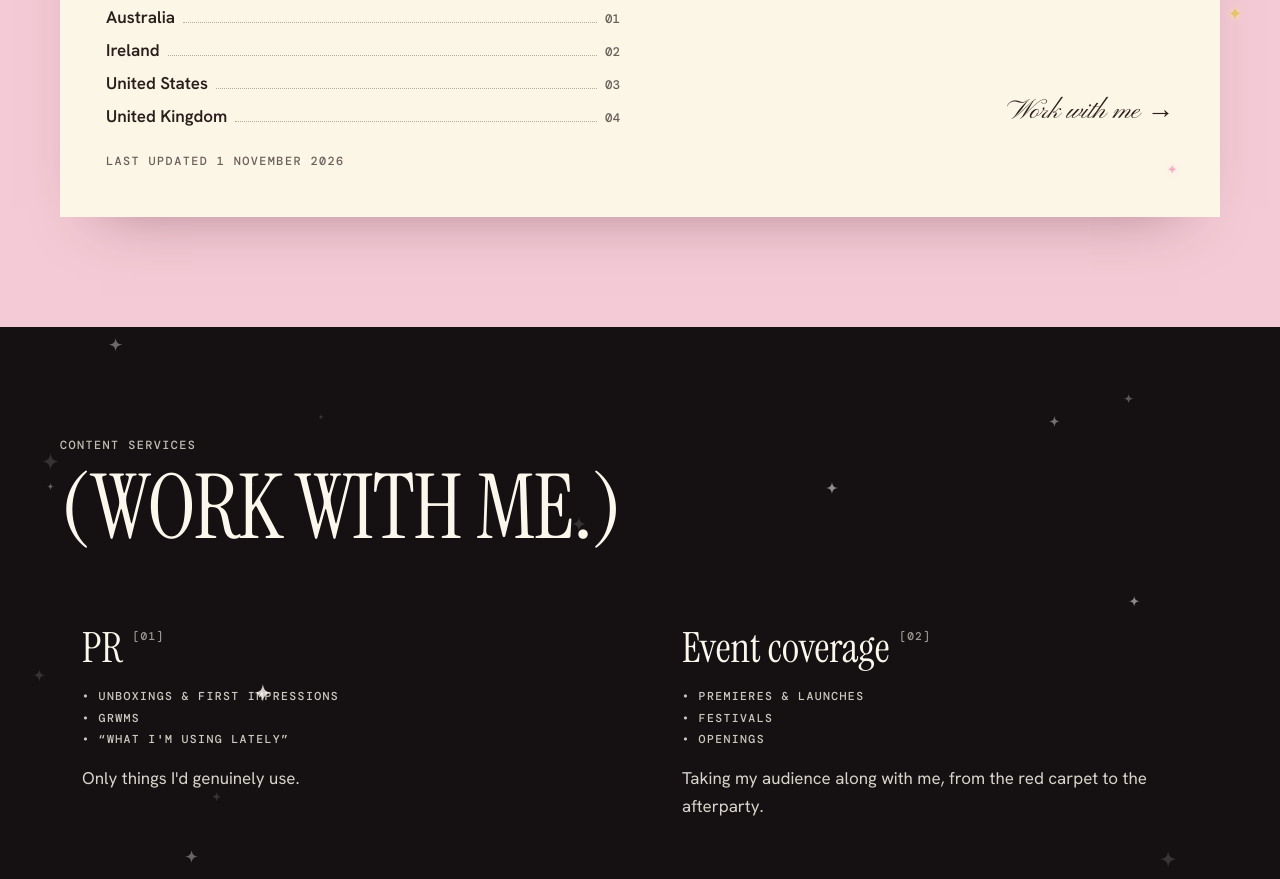
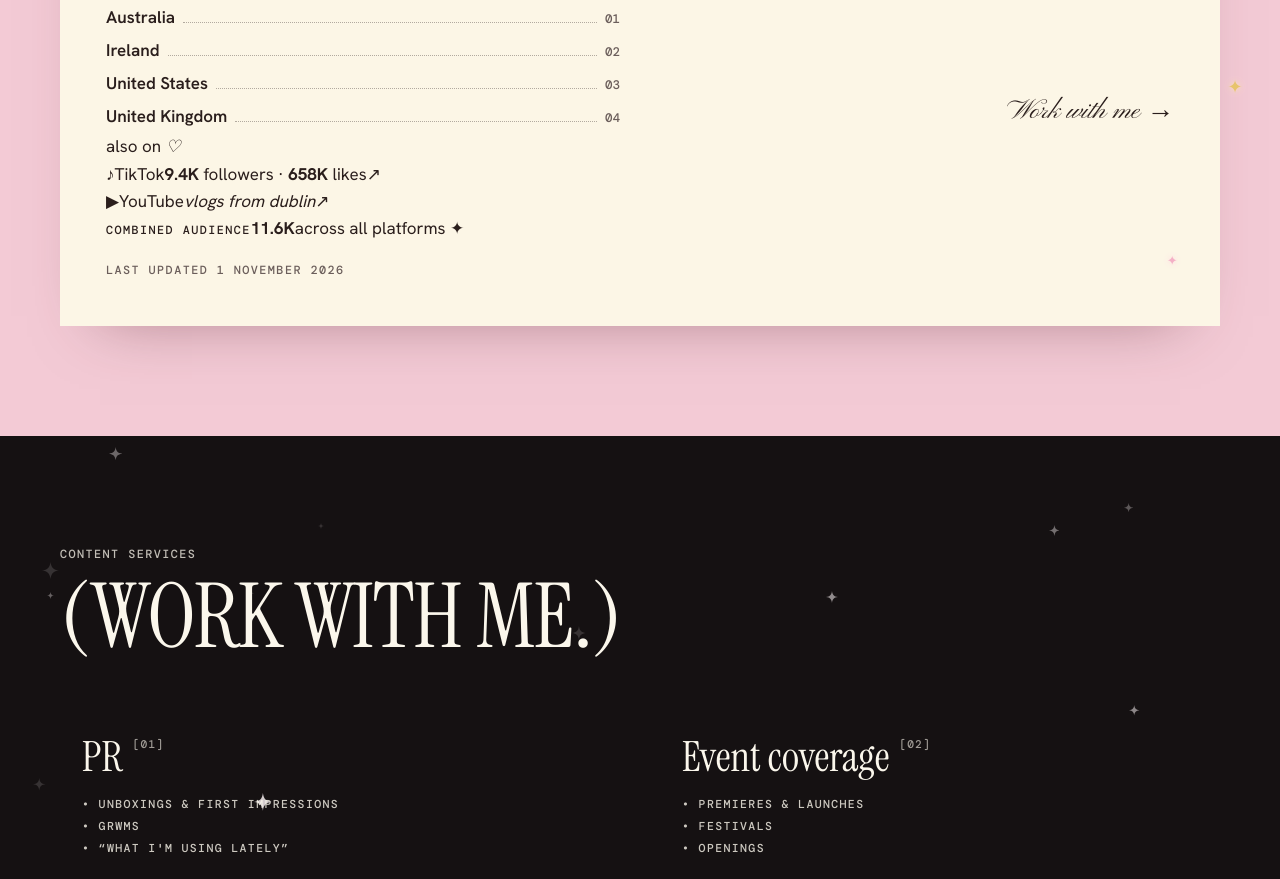
Before and after one commit to jessicakayleyyy/jessica-portfolio1, a Next.js app in the folder 1-code/: page / in a window 1280 px wide. Shown: the part 4400-5279 px from the top of the page. Built offline with nearby package versions, Linux system fonts and the light colour scheme.

Commit message:
Add files via upload

```diff
--- a/1-code/components/sections/Numbers.tsx
+++ b/1-code/components/sections/Numbers.tsx
@@ -2,7 +2,7 @@ import { Bar } from "@/components/ui/Bar";
 import { CountUp } from "@/components/ui/CountUp";
 import { Donut } from "@/components/ui/Donut";
 import { Reveal } from "@/components/ui/Reveal";
-import type { NumbersData } from "@/lib/numbers";
+import { short, type NumbersData } from "@/lib/numbers";
 
 /** "My Numbers". `n` is the live Instagram stats merged over the hand-typed ones (see lib/numbers.ts) */
 export function Numbers({ n }: { n: NumbersData }) {
@@ -81,6 +81,33 @@ export function Numbers({ n }: { n: NumbersData }) {
             </div>
             <a className="gram-next" href="#services">Work with me →</a>
           </div>
+          <div className="gram-also">
+            <p className="also-title">also on <i aria-hidden="true">♡</i></p>
+            <ul className="also-list">
+              {n.also.list.map((p) => (
+                <li key={p.platform}>
+                  <a href={p.url} target="_blank" rel="noopener noreferrer" className={`also-pill also-${p.platform.toLowerCase()}`}>
+                    <span className="also-icon" aria-hidden="true">{p.platform === "TikTok" ? "♪" : "▶"}</span>
+                    <span className="also-name">{p.platform}</span>
+                    {p.showCount ? (
+                      <span className="also-nums">
+                        <b>{short(p.count)}</b> {p.countLabel}
+                        {p.extra ? <> · <b>{short(p.extra)}</b> {p.extraLabel}</> : null}
+                      </span>
+                    ) : (
+                      <span className="also-nums"><em>{"tagline" in p ? p.tagline : ""}</em></span>
+                    )}
+                    <span className="also-go" aria-hidden="true">↗</span>
+                  </a>
+                </li>
+              ))}
+            </ul>
+            <div className="also-total" aria-label={`Combined audience: ${n.also.combined.toLocaleString("en-US")} followers across Instagram, TikTok and YouTube`}>
+              <span className="mono">combined audience</span>
+              <b>{short(n.also.combined)}</b>
+              <span className="also-sub">across all platforms ✦</span>
+            </div>
+          </div>
           <p className="mono mt-5 text-muted">Last updated {n.updated}</p>
         </Reveal>
       </div>
```
